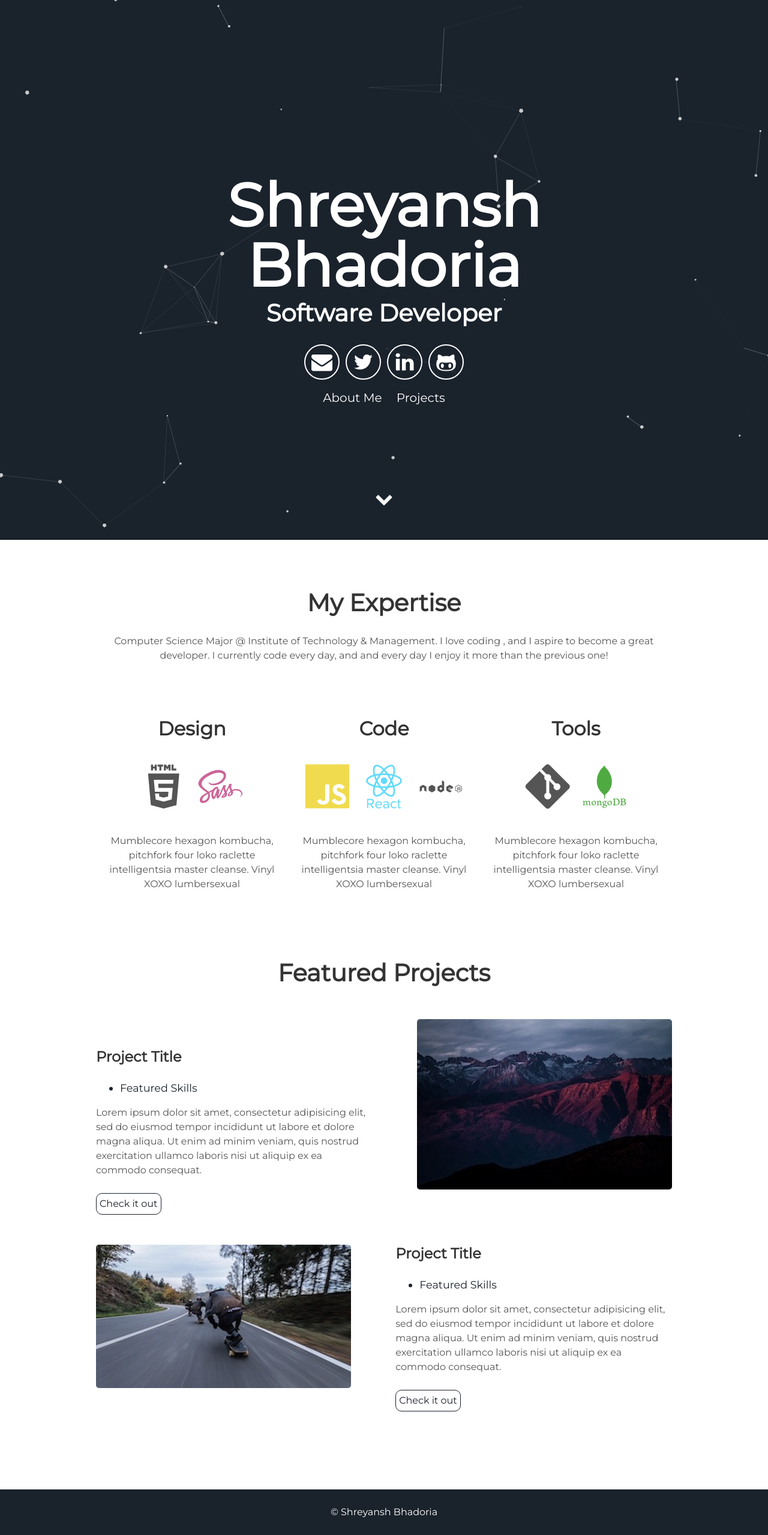
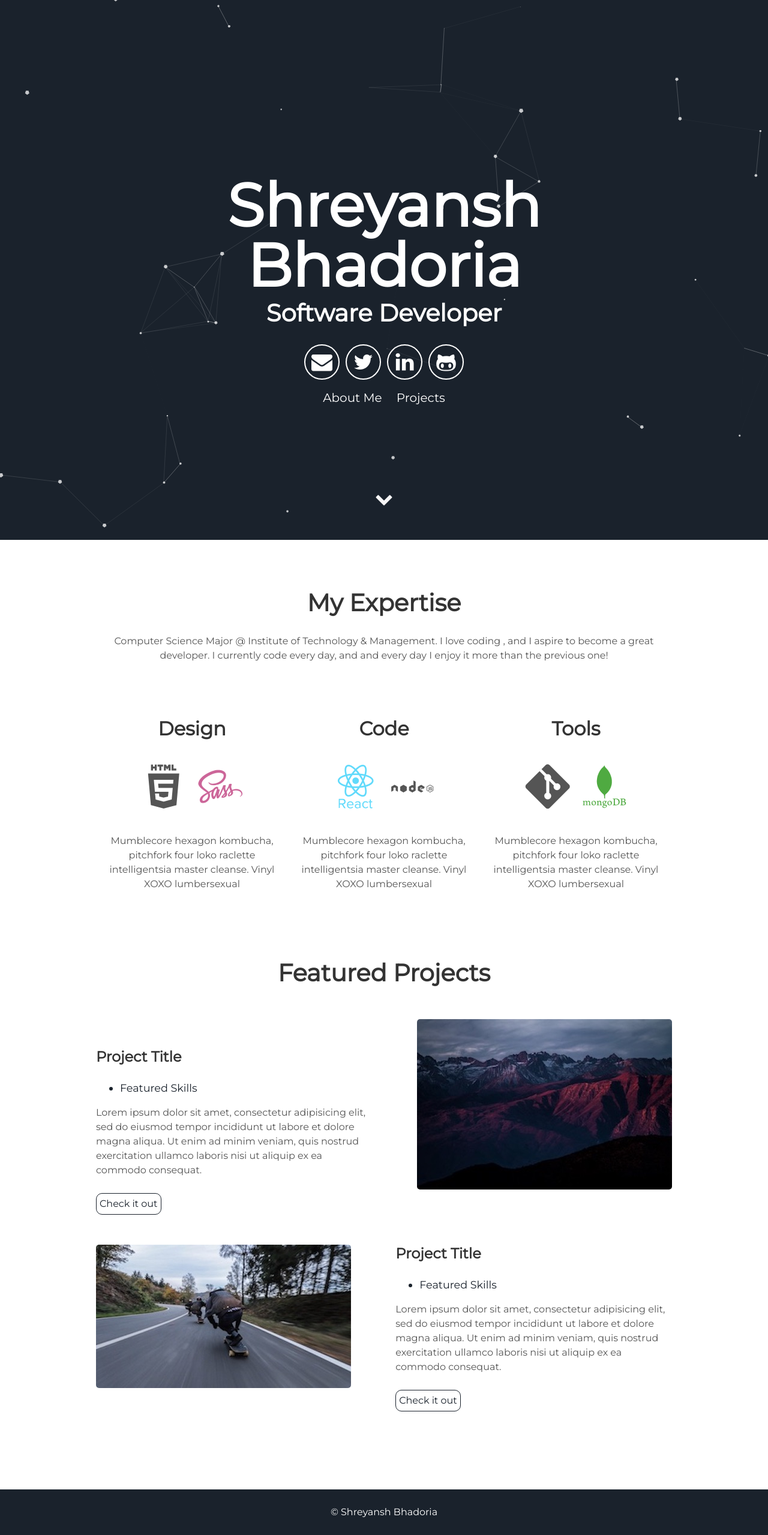
Before and after one commit to shreyanshxyz/shreyanshxyz.github.io, a Jekyll site: the page built from index.html, in a window 1280 px wide. Shown: the whole page at 60% size. Built offline with Jekyll 4.4.1, drawn with Linux system fonts in a browser that asks for light colours.

Commit message:
Nextjs added

```diff
--- a/_includes/about.html
+++ b/_includes/about.html
@@ -15,7 +15,7 @@
   </div>
   <div class="tech">
     <h2>Code</h2>
-    <i class="devicon-javascript-plain colored"></i>
+    <i class="devicon-nextjs-plain-wordmark colored"></i>
     <i class="devicon-react-original-wordmark colored"></i>
     <i class="devicon-nodejs-plain-wordmark"></i>
     <p>
```
